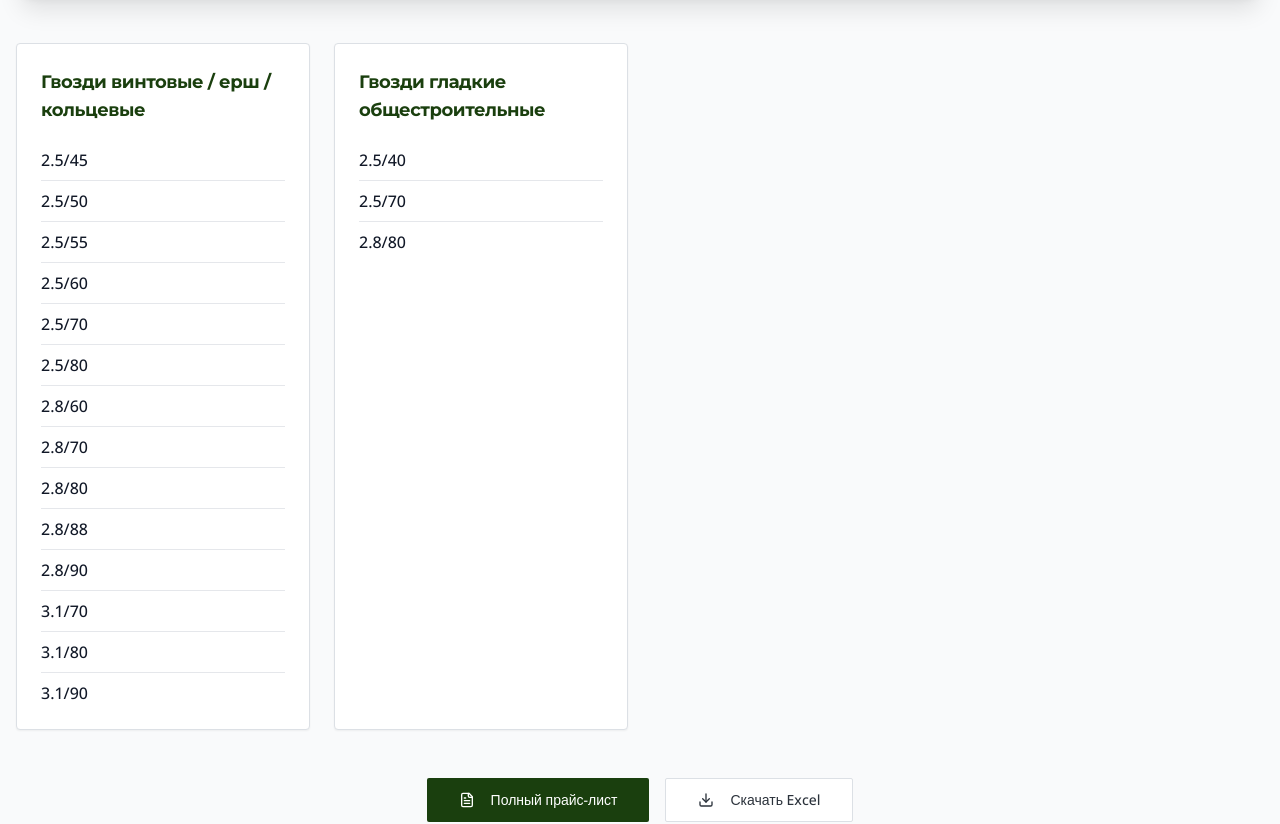
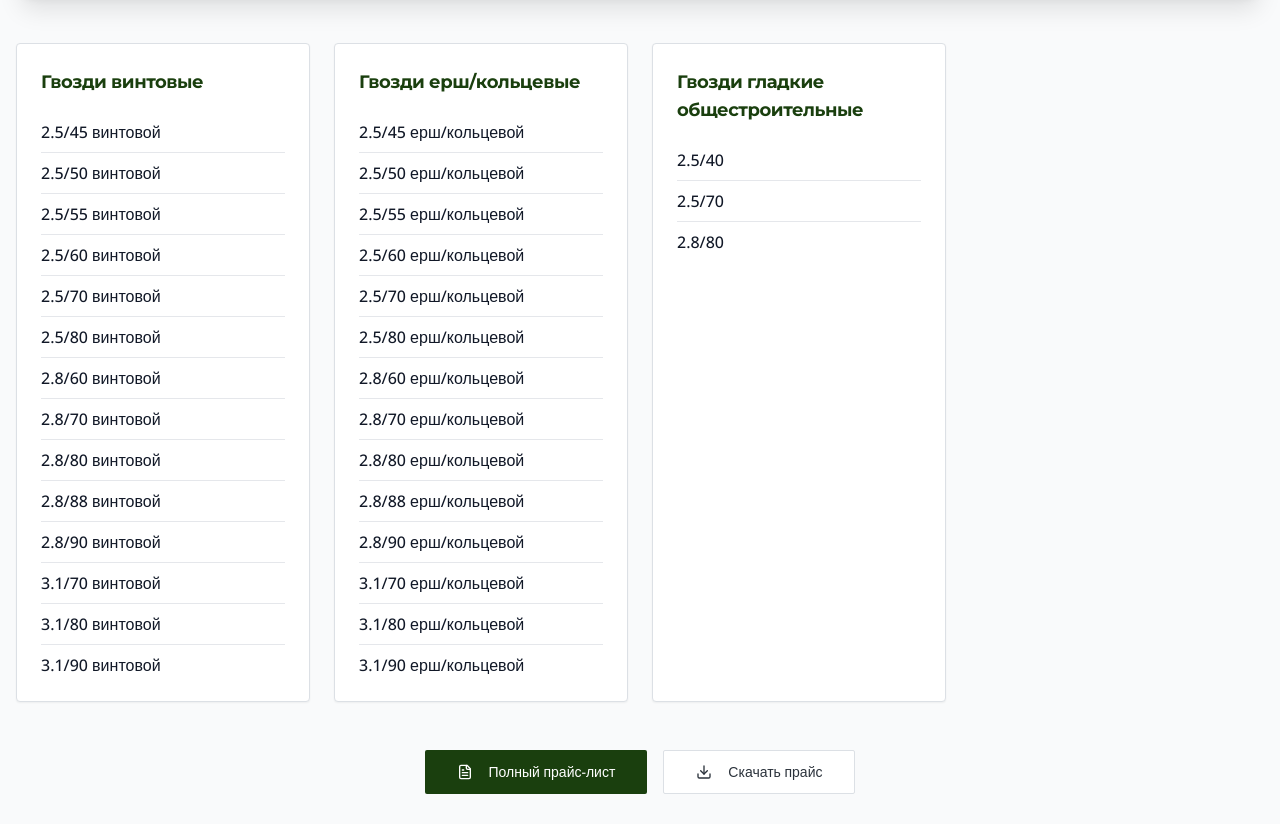
Before and after one commit to pr-poehali-dev/nail-sales-direct, a React (Vite) app: page / in a window 1280 px wide. Shown: the part 2120-2944 px from the top of the page. Built offline with nearby package versions, Linux system fonts and the light colour scheme.

Commit message:
Обновлены цены из документа

```diff
--- a/src/pages/Index.tsx
+++ b/src/pages/Index.tsx
@@ -17,30 +17,49 @@ const Index = () => {
 
   const products = [
     {
-      category: "Гвозди винтовые / ерш / кольцевые",
+      category: "Гвозди винтовые",
       items: [
-        { name: "2.5/45", quantity: "7200 шт", price: "2590 ₽" },
-        { name: "2.5/50", quantity: "7200 шт", price: "2775 ₽" },
-        { name: "2.5/55", quantity: "7200 шт", price: "2960 ₽" },
-        { name: "2.5/60", quantity: "7200 шт", price: "3145 ₽" },
-        { name: "2.5/70", quantity: "7200 шт", price: "3515 ₽" },
-        { name: "2.5/80", quantity: "7200 шт", price: "3885 ₽" },
-        { name: "2.8/60", quantity: "5400 шт", price: "2925 ₽" },
-        { name: "2.8/70", quantity: "5400 шт", price: "3315 ₽" },
-        { name: "2.8/80", quantity: "5400 шт", price: "3705 ₽" },
-        { name: "2.8/88", quantity: "5400 шт", price: "3900 ₽" },
-        { name: "2.8/90", quantity: "5400 шт", price: "4095 ₽" },
-        { name: "3.1/70", quantity: "3600 шт", price: "2835 ₽" },
-        { name: "3.1/80", quantity: "3600 шт", price: "3150 ₽" },
-        { name: "3.1/90", quantity: "3600 шт", price: "3465 ₽" },
+        { name: "2.5/45 винтовой", quantity: "6000 шт", price: "2315 ₽" },
+        { name: "2.5/50 винтовой", quantity: "6000 шт", price: "2525 ₽" },
+        { name: "2.5/55 винтовой", quantity: "4800 шт", price: "2185 ₽" },
+        { name: "2.5/60 винтовой", quantity: "4800 шт", price: "2240 ₽" },
+        { name: "2.5/70 винтовой", quantity: "3600 шт", price: "1920 ₽" },
+        { name: "2.5/80 винтовой", quantity: "3600 шт", price: "2160 ₽" },
+        { name: "2.8/60 винтовой", quantity: "4000 шт", price: "2270 ₽" },
+        { name: "2.8/70 винтовой", quantity: "3000 шт", price: "1945 ₽" },
+        { name: "2.8/80 винтовой", quantity: "3000 шт", price: "2195 ₽" },
+        { name: "2.8/88 винтовой", quantity: "2000 шт", price: "1950 ₽" },
+        { name: "2.8/90 винтовой", quantity: "2000 шт", price: "1960 ₽" },
+        { name: "3.1/70 винтовой", quantity: "3000 шт", price: "2390 ₽" },
+        { name: "3.1/80 винтовой", quantity: "3000 шт", price: "2705 ₽" },
+        { name: "3.1/90 винтовой", quantity: "2000 шт", price: "1960 ₽" },
+      ]
+    },
+    {
+      category: "Гвозди ерш/кольцевые",
+      items: [
+        { name: "2.5/45 ерш/кольцевой", quantity: "6000 шт", price: "2315 ₽" },
+        { name: "2.5/50 ерш/кольцевой", quantity: "6000 шт", price: "2525 ₽" },
+        { name: "2.5/55 ерш/кольцевой", quantity: "4800 шт", price: "2185 ₽" },
+        { name: "2.5/60 ерш/кольцевой", quantity: "4800 шт", price: "2240 ₽" },
+        { name: "2.5/70 ерш/кольцевой", quantity: "3600 шт", price: "1920 ₽" },
+        { name: "2.5/80 ерш/кольцевой", quantity: "3600 шт", price: "2160 ₽" },
+        { name: "2.8/60 ерш/кольцевой", quantity: "4000 шт", price: "2270 ₽" },
+        { name: "2.8/70 ерш/кольцевой", quantity: "3000 шт", price: "1945 ₽" },
+        { name: "2.8/80 ерш/кольцевой", quantity: "3000 шт", price: "2195 ₽" },
+        { name: "2.8/88 ерш/кольцевой", quantity: "2000 шт", price: "1950 ₽" },
+        { name: "2.8/90 ерш/кольцевой", quantity: "2000 шт", price: "1960 ₽" },
+        { name: "3.1/70 ерш/кольцевой", quantity: "3000 шт", price: "2390 ₽" },
+        { name: "3.1/80 ерш/кольцевой", quantity: "3000 шт", price: "2705 ₽" },
+        { name: "3.1/90 ерш/кольцевой", quantity: "2000 шт", price: "1960 ₽" },
       ]
     },
     {
       category: "Гвозди гладкие общестроительные",
       items: [
-        { name: "2.5/40", quantity: "7200 шт", price: "2310 ₽" },
-        { name: "2.5/70", quantity: "7200 шт", price: "3465 ₽" },
-        { name: "2.8/80", quantity: "5400 шт", price: "3500 ₽" },
+        { name: "2.5/40", quantity: "10 кг", price: "110 ₽/кг" },
+        { name: "2.5/70", quantity: "10 кг", price: "110 ₽/кг" },
+        { name: "2.8/80", quantity: "10 кг", price: "110 ₽/кг" },
       ]
     }
   ];
@@ -220,14 +239,15 @@ const Index = () => {
             </Button>
             <Button size="lg" variant="outline" onClick={() => {
               const link = document.createElement('a');
-              link.href = '/price.xlsx';
-              link.download = 'Прайс-лист_ГЛОБУС-МЕТИЗ.xlsx';
+              link.href = 'https://cdn.poehali.dev/projects/a59411ca-a408-4bbe-842d-f2851c73e835/bucket/9b7051df-2498-4ab3-80a5-6cbd734b3074.jpg';
+              link.download = 'Прайс-лист_ГЛОБУС-МЕТИЗ.pdf';
+              link.target = '_blank';
               document.body.appendChild(link);
               link.click();
               document.body.removeChild(link);
             }}>
               <Icon name="Download" size={20} className="mr-2" />
-              Скачать Excel
+              Скачать прайс
             </Button>
           </div>
         </div>
```
Also changed, not shown: 1 other file (tests, documents, lock files or other folders).
